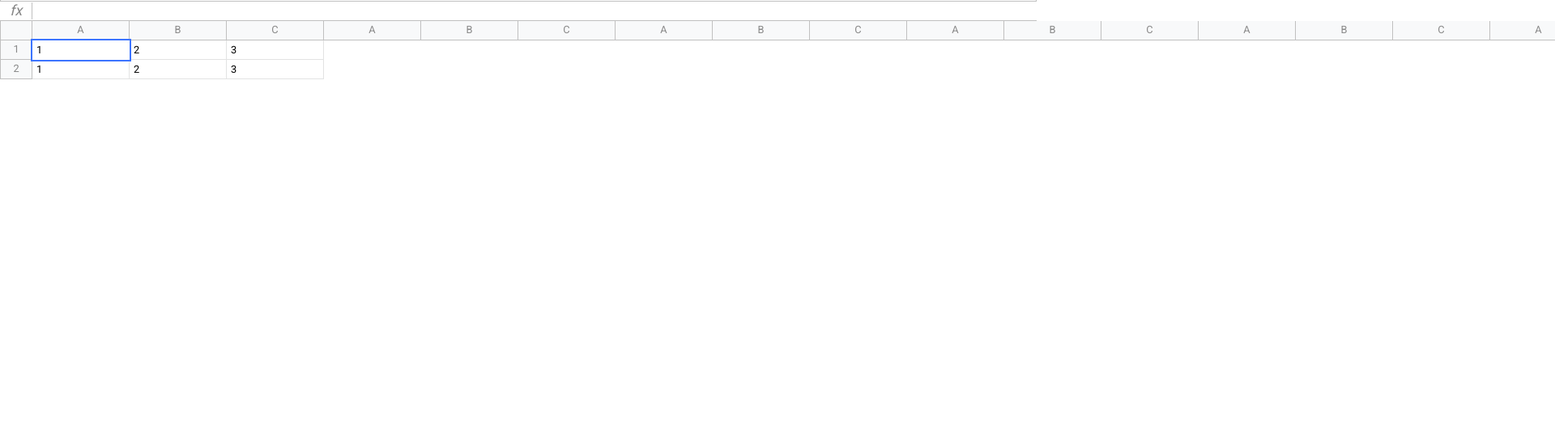
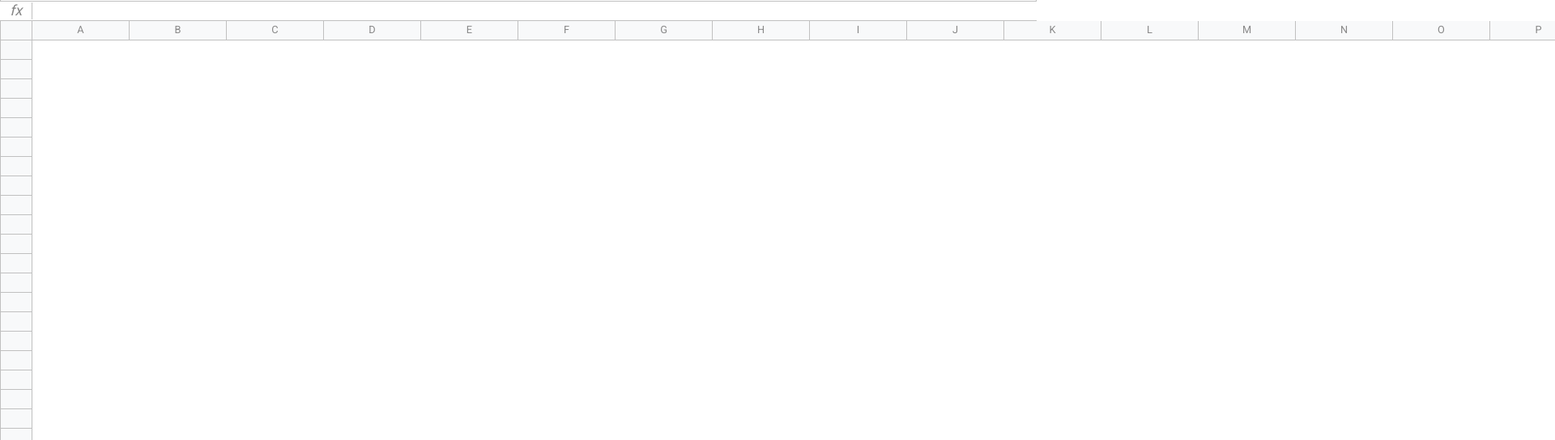
Before and after one commit to darkhanakh/pure-excel, a website built with webpack: page src/index.html in a window 1280 px wide. Shown: the part 72-616 px from the top of the page at 81% size, 1920 px wide, since content can reach past the window. Built offline with nearby package versions, Linux system fonts and the light colour scheme.

Commit message:
feat and fix: added dynamical rendering of columns and fixed problem with column rendering

```diff
--- a/src/components/table/Table.js
+++ b/src/components/table/Table.js
@@ -1,55 +1,10 @@
 import ExcelComponent from '@core/ExcelComponent';
+import createTable from './table.template';
 
 export default class Table extends ExcelComponent {
   static className = 'excel__table';
 
   toHTML() {
-    return `
-      <div class="excel__table-row row">
-      <div class="row__info"></div>
-
-      <div class="row__data">
-        <div class="column">A</div>
-        <div class="column">B</div>
-        <div class="column">C</div>
-        <div class="column">A</div>
-        <div class="column">B</div>
-        <div class="column">C</div>
-        <div class="column">A</div>
-        <div class="column">B</div>
-        <div class="column">C</div>
-        <div class="column">A</div>
-        <div class="column">B</div>
-        <div class="column">C</div>
-        <div class="column">A</div>
-        <div class="column">B</div>
-        <div class="column">C</div>
-        <div class="column">A</div>
-        <div class="column">B</div>
-        <div class="column">C</div>
-        <div class="column">A</div>
-      </div>
-    </div>
-
-    <div class="row">
-      <div class="row__info">1</div>
-
-      <div class="row__data">
-        <div class="cell selected" contenteditable>1</div>
-        <div class="cell" contenteditable>2</div>
-        <div class="cell" contenteditable>3</div>
-      </div>
-    </div>
-
-    <div class="row">
-      <div class="row__info">2</div>
-
-      <div class="row__data">
-        <div class="cell">1</div>
-        <div class="cell">2</div>
-        <div class="cell">3</div>
-      </div>
-    </div>
-    `;
+    return createTable();
   }
 }
--- /dev/null
+++ b/src/components/table/table.template.js
@@ -0,0 +1,42 @@
+const CODES = {
+  A: 65,
+  Z: 91,
+};
+
+// const createCell = (el) => {
+//   return `
+//     <div class="cell" contenteditable>${el}</div>
+//   `;
+// };
+
+const createCol = (col) => {
+  return `
+    <div class="column">${col}</div>
+  `;
+};
+
+const createRow = (content) => {
+  return `
+  <div class="excel__table-row row">
+    <div class="row__info"></div>
+    <div class="row__data">${content}</div>
+  </div>
+  `;
+};
+
+const toChar = (_, index) => String.fromCharCode(CODES.A + index);
+
+export default function createTable(rowsCount = 25) {
+  const colsCount = CODES.Z - CODES.A;
+  const rows = [];
+
+  const cols = new Array(colsCount).fill('').map(toChar).map(createCol).join('');
+
+  rows.push(createRow(cols));
+
+  for (let i = 0; i <= rowsCount; i++) {
+    rows.push(createRow(''));
+  }
+
+  return rows.join('');
+}
--- a/src/scss/templates/_table.scss
+++ b/src/scss/templates/_table.scss
@@ -41,10 +41,10 @@
 
   .cell {
     min-width: 40px;
+    width: $cell-width;
+    height: 100%;
     color: #000;
-    width: $cell-width;
     padding: 5px;
-    height: 100%;
     border: 1px solid #e2e3e3;
     border-top: none;
     border-left: none;
```
Also changed, not shown: .eslintrc.json.
